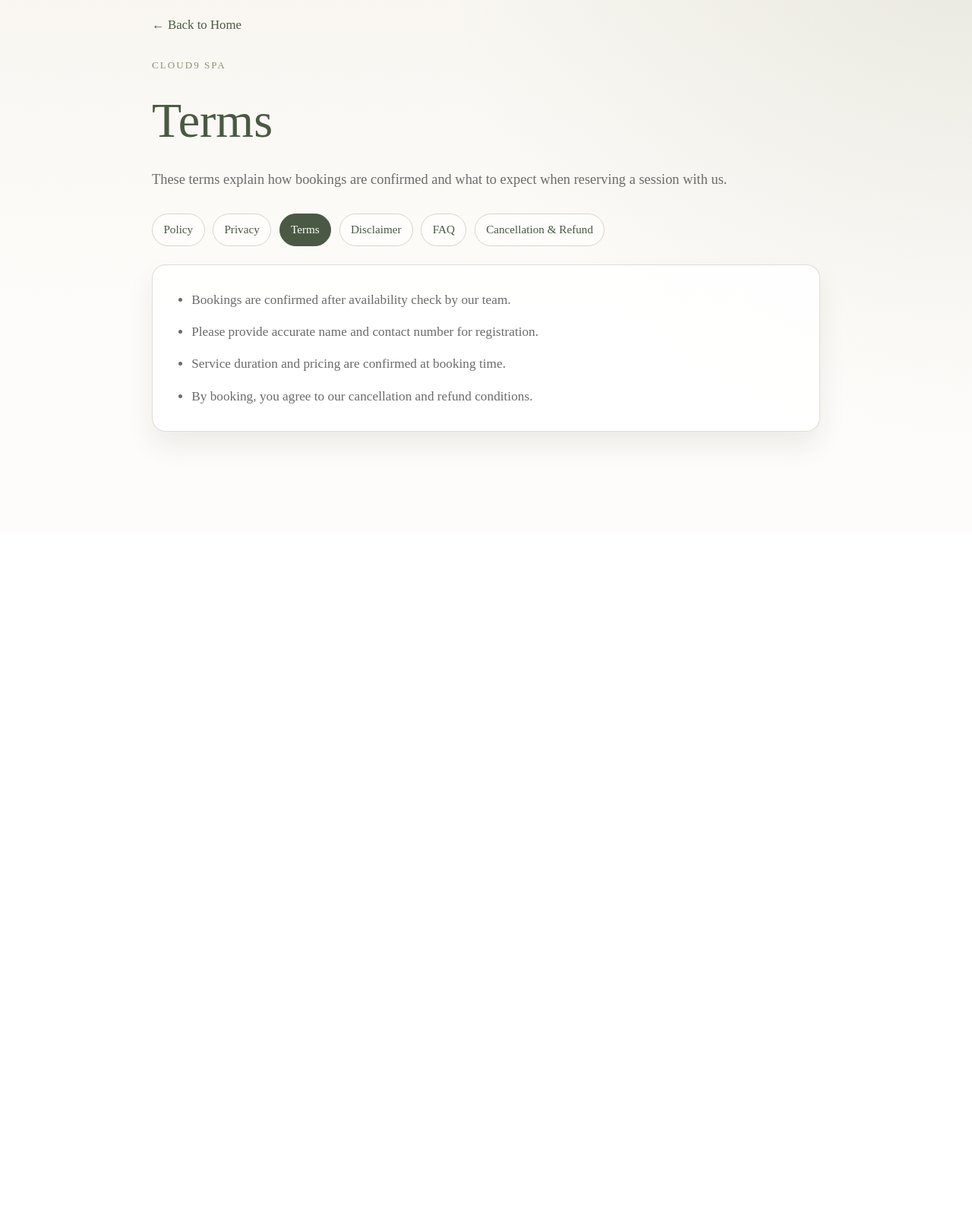
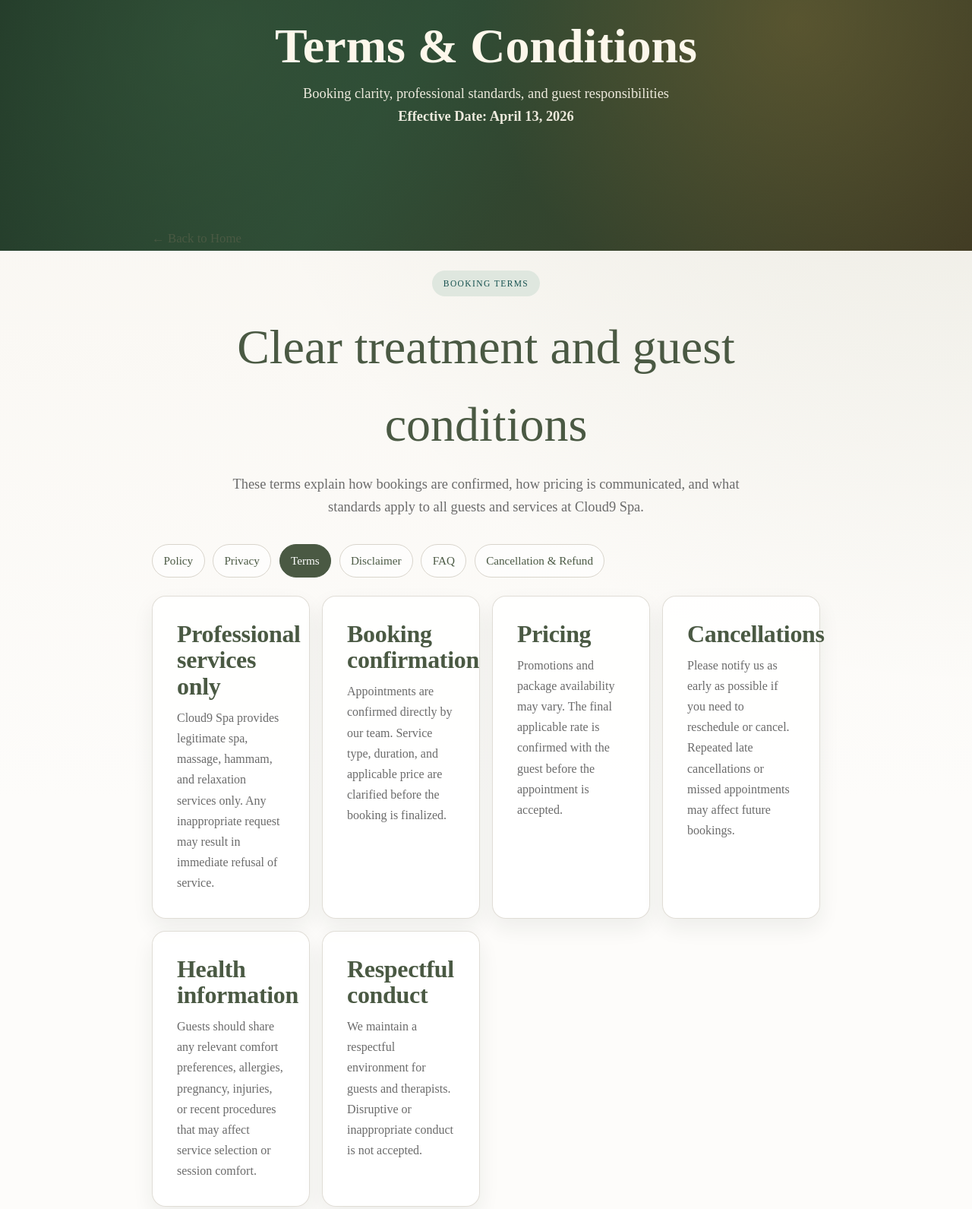
Before and after one commit to askarovAziz/cloud-policy, a plain HTML site: page terms.html in a window 1280 px wide. Shown: the part 100-1691 px from the top of the page at 76% size. Before the commit the page ends 800 px from the top, so only its background shows below. Drawn offline with Linux system fonts and the light colour scheme.

Commit message:
Redesign terms page for Cloud9 Spa style

```diff
--- a/css/style.css
+++ b/css/style.css
@@ -2505,6 +2505,133 @@ body.dark-mode .policy-cta {
   background: linear-gradient(100deg, #1e574f, #6c5530);
 }
 
+/* Terms page refresh */
+.terms-section {
+  padding-top: 0;
+}
+
+.terms-hero {
+  min-height: 430px;
+  display: flex;
+  align-items: flex-start;
+  justify-content: center;
+  padding-top: 7.8rem;
+  background:
+    radial-gradient(circle at 82% 30%, rgba(129, 108, 54, 0.45), transparent 38%),
+    radial-gradient(circle at 22% 36%, rgba(57, 92, 63, 0.55), transparent 42%),
+    linear-gradient(120deg, #1f3525 0%, #2d4a34 42%, #3f3a23 100%);
+}
+
+.terms-hero-inner {
+  text-align: center;
+  color: #fdf7eb;
+}
+
+.terms-hero-title {
+  font-size: clamp(2.3rem, 5.5vw, 4rem);
+  line-height: 1.12;
+  margin-bottom: 0.8rem;
+}
+
+.terms-hero-text,
+.terms-hero-date {
+  color: rgba(253, 247, 235, 0.92);
+  font-size: 1.15rem;
+}
+
+.terms-hero-date {
+  font-weight: 600;
+}
+
+.terms-shell {
+  margin-top: -1.8rem;
+  padding-bottom: 1.2rem;
+}
+
+.terms-header {
+  text-align: center;
+  max-width: 860px;
+  margin: 0 auto 2.1rem;
+}
+
+.terms-badge {
+  display: inline-flex;
+  align-items: center;
+  justify-content: center;
+  border-radius: 999px;
+  padding: 0.48rem 0.95rem;
+  background: #dfe7df;
+  color: #16514f;
+  text-transform: uppercase;
+  letter-spacing: 1.4px;
+  font-size: 0.72rem;
+  margin-bottom: 1rem;
+}
+
+.terms-title {
+  margin-bottom: 0.8rem;
+}
+
+.terms-intro {
+  margin: 0 auto;
+  max-width: 740px;
+}
+
+.terms-grid {
+  display: grid;
+  grid-template-columns: repeat(4, minmax(0, 1fr));
+  gap: 1rem;
+}
+
+.terms-card {
+  min-height: 230px;
+  box-shadow: 0 12px 28px rgba(35, 37, 31, 0.07);
+}
+
+.terms-card h3 {
+  color: var(--color-primary);
+  margin-bottom: 0.65rem;
+  font-size: 2rem;
+  line-height: 1.08;
+  letter-spacing: -0.01em;
+}
+
+.terms-card p {
+  margin: 0;
+  color: var(--color-text-light);
+  line-height: 1.7;
+}
+
+@media (max-width: 1120px) {
+  .terms-grid {
+    grid-template-columns: repeat(2, minmax(0, 1fr));
+  }
+}
+
+@media (max-width: 768px) {
+  .terms-hero {
+    min-height: 360px;
+    padding-top: 6.8rem;
+  }
+
+  .terms-hero-text,
+  .terms-hero-date {
+    font-size: 1rem;
+  }
+
+  .terms-grid {
+    grid-template-columns: 1fr;
+  }
+
+  .terms-card {
+    min-height: auto;
+  }
+
+  .terms-card h3 {
+    font-size: 1.75rem;
+  }
+}
+
 /* Disclaimer page layout */
 .disclaimer-page {
   background: #f5f5f5;
--- a/terms.html
+++ b/terms.html
@@ -7,13 +7,22 @@
   <link rel="stylesheet" href="css/style.css" />
 </head>
 <body class="legal-page">
-  <section class="legal-section">
-    <div class="container legal-shell">
+  <section class="legal-section terms-section">
+    <div class="terms-hero">
+      <div class="container terms-hero-inner">
+        <h1 class="terms-hero-title">Terms &amp; Conditions</h1>
+        <p class="terms-hero-text">Booking clarity, professional standards, and guest responsibilities</p>
+        <p class="terms-hero-date">Effective Date: April 13, 2026</p>
+      </div>
+    </div>
+
+    <div class="container legal-shell terms-shell">
       <a class="legal-home-link" href="index.html">← Back to Home</a>
-      <header class="legal-header">
-        <p class="legal-eyebrow">Cloud9 Spa</p>
-        <h1 class="section-title legal-title">Terms</h1>
-        <p class="legal-intro">These terms explain how bookings are confirmed and what to expect when reserving a session with us.</p>
+
+      <header class="legal-header terms-header">
+        <p class="terms-badge">Booking Terms</p>
+        <h2 class="section-title legal-title terms-title">Clear treatment and guest conditions</h2>
+        <p class="legal-intro terms-intro">These terms explain how bookings are confirmed, how pricing is communicated, and what standards apply to all guests and services at Cloud9 Spa.</p>
       </header>
 
       <nav class="legal-nav" aria-label="Legal pages navigation">
@@ -25,14 +34,32 @@
         <a href="cancellation-refund.html" class="legal-nav-link">Cancellation &amp; Refund</a>
       </nav>
 
-      <article class="legal-card">
-        <ul class="legal-list">
-          <li>Bookings are confirmed after availability check by our team.</li>
-          <li>Please provide accurate name and contact number for registration.</li>
-          <li>Service duration and pricing are confirmed at booking time.</li>
-          <li>By booking, you agree to our cancellation and refund conditions.</li>
-        </ul>
-      </article>
+      <section class="terms-grid" aria-label="Cloud9 Spa terms overview">
+        <article class="legal-card terms-card">
+          <h3>Professional services only</h3>
+          <p>Cloud9 Spa provides legitimate spa, massage, hammam, and relaxation services only. Any inappropriate request may result in immediate refusal of service.</p>
+        </article>
+        <article class="legal-card terms-card">
+          <h3>Booking confirmation</h3>
+          <p>Appointments are confirmed directly by our team. Service type, duration, and applicable price are clarified before the booking is finalized.</p>
+        </article>
+        <article class="legal-card terms-card">
+          <h3>Pricing</h3>
+          <p>Promotions and package availability may vary. The final applicable rate is confirmed with the guest before the appointment is accepted.</p>
+        </article>
+        <article class="legal-card terms-card">
+          <h3>Cancellations</h3>
+          <p>Please notify us as early as possible if you need to reschedule or cancel. Repeated late cancellations or missed appointments may affect future bookings.</p>
+        </article>
+        <article class="legal-card terms-card">
+          <h3>Health information</h3>
+          <p>Guests should share any relevant comfort preferences, allergies, pregnancy, injuries, or recent procedures that may affect service selection or session comfort.</p>
+        </article>
+        <article class="legal-card terms-card">
+          <h3>Respectful conduct</h3>
+          <p>We maintain a respectful environment for guests and therapists. Disruptive or inappropriate conduct is not accepted.</p>
+        </article>
+      </section>
     </div>
   </section>
   <script src="js/script.js"></script>
```
